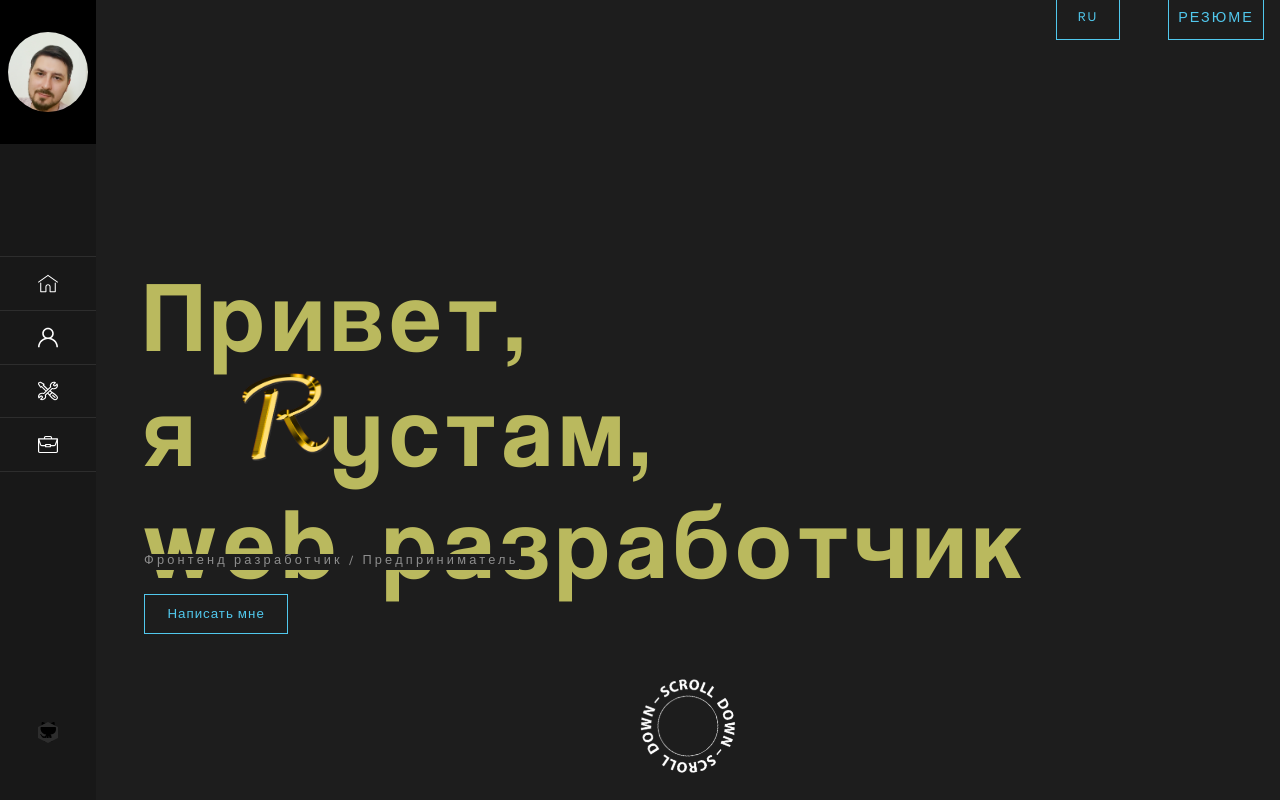
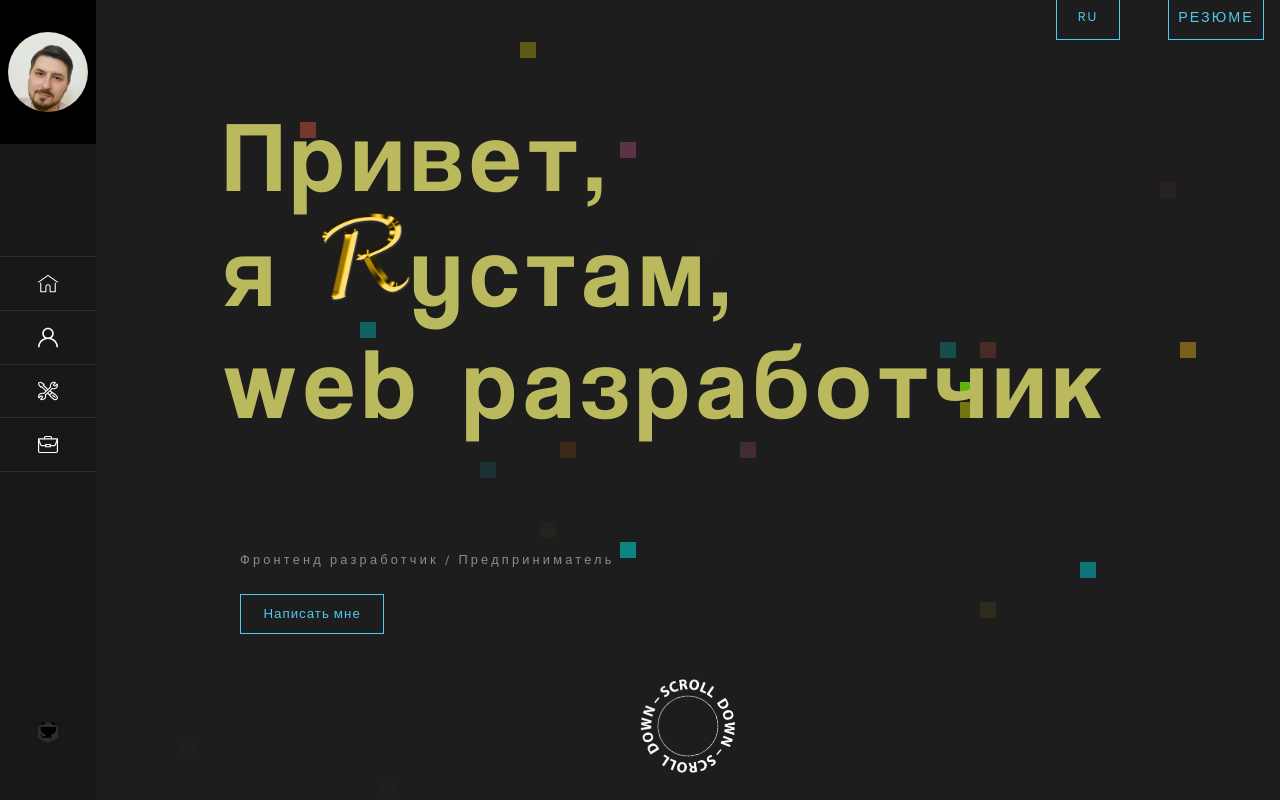
Before and after one commit to Pyctam-AC/sultangaliev-web, a React (Vite) app: page / in a window 1280 px wide. Shown: the top 800 px of the page. Built offline with nearby package versions, Linux system fonts and the light colour scheme; the HTML template or start-up script is replaced by a standard one.

Commit message:
feat: оптимизированы компонент headingIntro, исправлен баг с мерцанием

```diff
--- a/src/components/HeadingIntro/page/Intro.tsx
+++ b/src/components/HeadingIntro/page/Intro.tsx
@@ -11,63 +11,63 @@ import LangContexts from "../../../contexts/LangContexts";
 import HeadingIntro from "./UI/HeadingIntro";
 
 export const Intro: FC = () => {
-
   const lang = useContext(LangContexts);
-
-  // Используем useRef для получения ссылок на DOM элементы
   const introScreen: any = useRef();
   const squaresBoard: any = useRef();
 
-  // Состояние активной палитры цветов и массив квадратов
   const [activeColorPalette] = useState<string[]>(colorPalettes.neon);
   const [squaresArray, setSquaresArray] = useState<JSX.Element[]>([]);
 
-  // Обработчик события наведения мыши на квадрат
   const squareMouseOverHandle: MouseEventHandler<HTMLDivElement> = (e) => {
     const target = e.target as HTMLDivElement;
     if (target.dataset.role === 'square') {
       setColor(target);
     }
-  }
+  };
 
-  // Функция установки цвета квадрата
   const setColor = useCallback(
-    (target: HTMLElement, timer: number = 0) : void => {
+    (target: HTMLElement, timer: number = 0): void => {
       const getRandomColor = () => {
-        const colorIndex: number = Math.round(Math.random() * activeColorPalette.length);
+        const colorIndex: number = Math.round(Math.random() * (activeColorPalette.length - 1));
         return activeColorPalette[colorIndex];
-      }
+      };
 
       setTimeout(() => {
-        if (target)
-        {target.style.backgroundColor = '#' + getRandomColor()}
+        if (target) {
+          target.style.backgroundColor = '#' + getRandomColor();
+        }
       }, timer);
 
       setTimeout(() => {
-        if (target)
-        {target.style.backgroundColor = '#1d1d1d'}
+        if (target) {
+          target.style.backgroundColor = '#1d1d1d';
+        }
       }, timer + 700);
     },
     [activeColorPalette]
-  )
+  );
 
   const getRandomElement = (elementsArray: NodeListOf<Element>) => {
-    return elementsArray[Math.round(Math.random() * (elementsArray.length-1))] as HTMLElement;
-  }
+    return elementsArray[Math.round(Math.random() * (elementsArray.length - 1))] as HTMLElement;
+  };
 
   // useEffect для инициализации массива квадратов при монтировании компонента
   useEffect(() => {
-
     const introDivRect = introScreen.current?.getBoundingClientRect();
 
     if (introDivRect) {
-      const squaresAmount = Math.floor((introDivRect.width ?? 0) * (introDivRect.height ?? 0) / (20*20));
+      const squaresAmount = Math.floor((introDivRect.width ?? 0) * (introDivRect.height ?? 0) / (20 * 20));
       const newSquaresArray: Array<JSX.Element> = [];
       for (let i = 0; i < squaresAmount; i++) {
         newSquaresArray.push(<div key={i} className="square" data-role="square"></div>);
       }
       setSquaresArray(newSquaresArray);
+    }
+  }, [lang]);
 
+  // Новый useEffect для инициализации мерцания после загрузки squaresArray
+  useEffect(() => {
+    if (squaresArray.length > 0) {
       const squares = document.querySelectorAll('[data-role=square]');
       const intervalId = setInterval(() => {
         for (let i = 1; i < 8; i++) {
@@ -77,7 +77,7 @@ export const Intro: FC = () => {
 
       return () => clearInterval(intervalId);
     }
-  }, [lang]);
+  }, [squaresArray, setColor]);
 
   return (
     <section id="home" className="section intro-section">
@@ -94,7 +94,8 @@ export const Intro: FC = () => {
           <img src={scrollDownImg} className="" alt="scroll down" />
           <span></span>
         </a>
+
       </div>
     </section>
-  )
-}
+  );
+};
--- a/src/components/HeadingIntro/page/UI/HeadingIntro.tsx
+++ b/src/components/HeadingIntro/page/UI/HeadingIntro.tsx
@@ -1,88 +1,58 @@
 /* eslint-disable react-hooks/exhaustive-deps */
 /* eslint-disable @typescript-eslint/no-explicit-any */
-import { FC, useContext, useEffect, useState } from 'react';
+import { FC, useContext, useEffect, useMemo, useState } from 'react';
 import LangContexts from '../../../../contexts/LangContexts';
 import { textIntro } from '../data';
+const HeadingIntro: FC = () => {
+  const lang = useContext(LangContexts);
 
-const HeadingIntro: FC = () => {
-
-  const lang = useContext(LangContexts);
 
   const [change, setChange] = useState(false);
 
-  const firstLine = change ? null : textIntro[lang].first_Line.split('');
-  const secondLine = change ? null : textIntro[lang].second_Line.split('');
-  const thirdLine = change ? null : textIntro[lang].third_Line.split('');
+  const [firstLine, secondLine, thirdLine] = useMemo(() => {
+    if (change) return [null, null, null];
+    return [
+      textIntro[lang].first_Line.split(''),
+      textIntro[lang].second_Line.split(''),
+      textIntro[lang].third_Line.split('')
+    ];
+  }, [lang, change]);
 
-  useEffect (() => {
+  useEffect(() => {
     setChange(true);
-    setTimeout(()=> {
-      setChange(false)
-    }, 100)
-  }, [lang])
+    setTimeout(() => {
+      setChange(false);
+    }, 100);
+  }, [lang]);
 
-  const classLetter = (char: string) => char === ' ' ? "space" : "letter";
-  const letterImg = (char: string) => {
-    if (char === "R" || char === "Р") {
-      return 'intro_header_letter-main'
-    }
-    else {
-      return "intro_header_letter-default"
-    }
-  }
+  const classLetter = (char: string) => (char === ' ' ? 'space' : 'letter');
+  const letterImg = (char: string) =>
+    char === 'R' || char === 'Р' ? 'intro_header_letter-main' : 'intro_header_letter-default';
+
+  const renderLine = (line: string[] | null, delayMultiplier: number, lineClass: string) => (
+    <div className='intro_header_line'>
+
+      {line?.map((letter, i) => (
+        <h1
+          key={i}
+          className={`intro_header_letter ${lineClass} ${letterImg(letter)} ${classLetter(letter)}`}
+          data-aos='zoom-in'
+          data-aos-duration='200'
+          data-aos-delay={`${i * delayMultiplier}`}
+        >
+          {letter === "R" || letter === "Р" ? " " : letter}
+        </h1>
+      ))}
+    </div>
+  );
 
   return (
-  <header className='intro_header'>
-    <div className='intro_header_line'>
-    {
-      firstLine?.map((letter, i) => {
-        return (
-          <h1
-            className={`intro_header_letter intro_header_first-line intro_header_letter-default ${classLetter(letter)}`}
-            data-aos="zoom-in"
-            data-aos-duration="200"
-            data-aos-delay={`${i * 200}`}
-          >
-            {letter}
-          </h1>
-        );
-      })
-    }
-    </div>
-    <div className='intro_header_line'>
-    {
-      secondLine?.map((letter, i) => {
-
-          return (
-            <h1
-              className={`intro_header_letter intro_header_second-line ${letterImg(letter)} ${classLetter(letter)}`}
-              data-aos="zoom-in"
-              data-aos-duration="200"
-              data-aos-delay={`${i * 150}`}
-            >
-              {letter === "R" || letter === "Р" ? " " : letter}
-            </h1>
-          )
-      })
-    }
-    </div>
-    <div className='intro_header_line'>
-    {
-      thirdLine?.map((letter, i) => {
-        return (
-          <h1
-            className={`intro_header_letter intro_header_second-line intro_header_letter-default ${classLetter(letter)}`}
-            data-aos="zoom-in"
-            data-aos-duration="200"
-            data-aos-delay={`${i * 100}`}
-          >
-            {letter}
-          </h1>
-        );
-      })
-    }
-    </div>
-  </header>);
+    <header className='intro_header'>
+      {renderLine(firstLine, 200, 'intro_header_first-line')}
+      {renderLine(secondLine, 150, 'intro_header_second-line')}
+      {renderLine(thirdLine, 100, 'intro_header_second-line')}
+    </header>
+  );
 };
 
 export default HeadingIntro;
--- a/src/styles/_intro.scss
+++ b/src/styles/_intro.scss
@@ -11,37 +11,42 @@
   box-sizing: border-box;
   display: flex;
   justify-content: center;
+  position: relative;
 
   &_header{
+    position: absolute;
     height: min-content;
-    margin-left: 3rem;
-    margin-top: 15rem;
+    top: 5rem;
+    left: 8rem;
     display: flex;
     flex-direction: column;
     z-index: 0;
 
     &_line {
+      position: relative;
+      width: min-content;
       display: flex;
     }
 
     &_first-line {
+      display: inline-block;
       height: min-content;
       top: $intro-header_margin-top;
       font-size: 6.3rem;
       font-weight: normal;
       line-height: 7.3rem;
-      left: $main-menu_width;
       padding-top: 1rem;
       z-index: 3;
       white-space: nowrap;
     }
     &_second-line {
+      display: inline-block;
       height: min-content;
-      top: $intro-header_margin-top;
+      top: 10rem;
       font-size: 6.3rem;
       font-weight: normal;
       line-height: 7rem;
-      left: $main-menu_width;
+
       top: calc(#{$intro-header_margin-top} + #{$intro-header_line-height} + .2rem);
       z-index: 2;
       white-space: nowrap;
@@ -52,7 +57,6 @@
       font-size: 6.3rem;
       font-weight: normal;
       line-height: 7rem;
-      left: $main-menu_width;
       top: calc(#{$intro-header_margin-top} + #{$intro-header_line-height * 2} - .5rem);
       padding: 0 1rem 1rem 0;
       z-index: 1;
@@ -195,7 +199,7 @@
     &_header {
       font-size: 4rem;
       margin-top: 6rem;
-      left: 0;
+      left: 2rem;
 
       &_first-line {
         top: $intro-header_margin-top--md;
@@ -219,7 +223,7 @@
     }
 
     &_text {
-      top: calc(#{$intro-header_margin-top--md} + #{$intro-header_line-height--md * 3} + 1rem);
+      top: calc(#{$intro-header_margin-top--md} + #{$intro-header_line-height--md * 3} + 3.5rem);
       margin-left: 8%;
       left: 0;
     }
```
